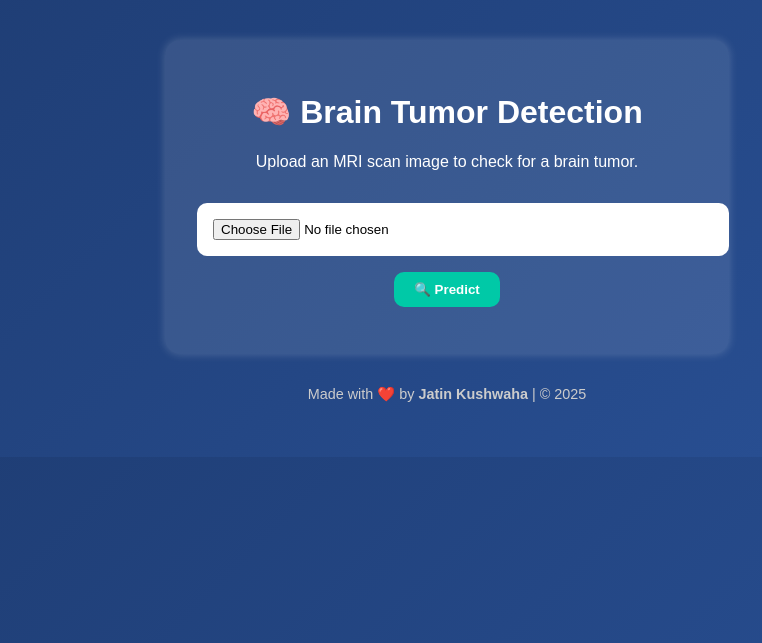
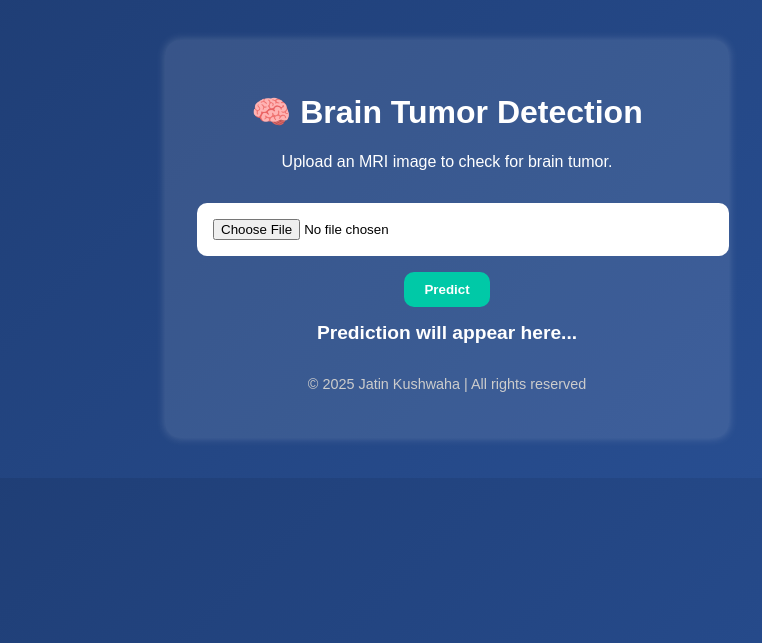
Before and after one commit to Jk319/Brain_tumor, a Flask app: page / in a window 1280 px wide. Shown: the top 643 px of the page, without its empty margins (193-955 px from the left). Run offline with Flask 3, Linux system fonts and the light colour scheme; parts of the project's set-up code (start-up, migrations or seed data) failed here and were passed over.

Commit message:
Update index.html

```diff
--- a/templates/index.html
+++ b/templates/index.html
@@ -1,32 +1,31 @@
 <!DOCTYPE html>
 <html lang="en">
 <head>
-  <meta charset="UTF-8" />
-  <meta name="viewport" content="width=device-width, initial-scale=1.0" />
-  <title>Brain Tumor Detector</title>
-  <link rel="stylesheet" href="{{ url_for('static', filename='css/styles.css') }}">
+  <meta charset="UTF-8">
+  <meta name="viewport" content="width=device-width, initial-scale=1">
+  <title>Brain Tumor Detection - Jatin Kushwaha</title>
+  <link rel="stylesheet" href="/static/css/styles.css">
 </head>
 <body>
   <div class="container">
     <h1>🧠 Brain Tumor Detection</h1>
-    <p>Upload an MRI scan image to check for a brain tumor.</p>
+    <p>Upload an MRI image to check for brain tumor.</p>
 
-   <form id="uploadForm" enctype="multipart/form-data" method="POST">
-  <input type="file" id="imageUpload" name="file" accept="image/*" required>
-  <button type="submit">🔍 Predict</button>
-</form>
+    <form id="uploadForm">
+      <input type="file" id="imageFile" name="file" accept="image/*" required>
+      <button type="submit">Predict</button>
+    </form>
 
-    <div id="result"></div>
-<div id="preview-box">
-  <img id="preview" style="max-width: 300px; display: none;" />
-</div>
+    <div id="preview-container">
+      <img id="preview" src="" alt="Image Preview" />
+    </div>
 
+    <p id="result">Prediction will appear here...</p>
+    <footer>
+      <p>&copy; 2025 Jatin Kushwaha | All rights reserved</p>
+    </footer>
   </div>
 
-  <footer>
-    <p>Made with ❤️ by <strong>Jatin Kushwaha</strong> | &copy; 2025</p>
-  </footer>
-
-  <script src="{{ url_for('static', filename='js/main.js') }}"></script>
+  <script src="/static/js/main.js"></script>
 </body>
 </html>
```
